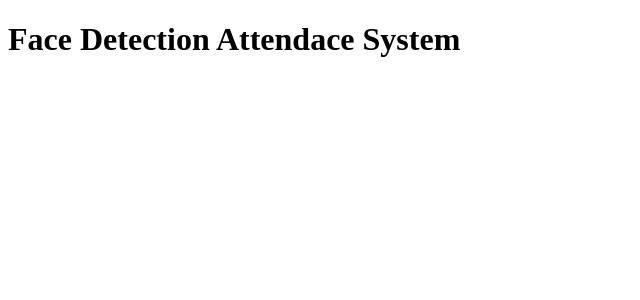
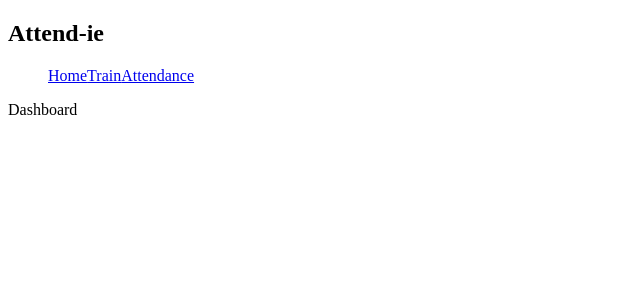
Before and after one commit to gdevakrishnan/face-detection, a React (Vite) app in the folder client/: page / in a window 1280 px wide. Shown: the top 300 px of the page, without its empty margins (0-640 px from the left). Built offline with nearby package versions, Linux system fonts and the light colour scheme.

Commit message:
CORS and Components setup

```diff
--- a/client/package.json
+++ b/client/package.json
@@ -10,8 +10,10 @@
     "preview": "vite preview"
   },
   "dependencies": {
+    "axios": "^1.6.8",
     "react": "^18.2.0",
-    "react-dom": "^18.2.0"
+    "react-dom": "^18.2.0",
+    "react-router-dom": "^6.23.0"
   },
   "devDependencies": {
     "@types/react": "^18.2.66",
--- a/client/src/App.jsx
+++ b/client/src/App.jsx
@@ -1,9 +1,34 @@
-import React, { Fragment } from 'react'
+import React, { Fragment, useEffect, useState } from 'react'
+import { getAttendaceData } from './services/serviceWorker';
+import Router from './router/Router';
 
 function App() {
+  const [attendance, setAttendance] = useState([]);
+  useEffect(() => {
+    getAttendaceData().then((response) => {
+      if (response.status) {
+        setAttendance(response.data);
+      }
+    });
+  }, [attendance, setAttendance]);
+
+  const Template = () => {
+    return (
+      attendance.map((aData) => {
+        return (
+          <tr key={aData._id}>
+            <td>{aData.name}</td>
+            <td>{aData.date}</td>
+            <td>{aData.time}</td>
+          </tr>
+        );
+      })
+    );
+  }
+
   return (
     <Fragment>
-      <h1>Face Detection Attendace System</h1>
+      <Router />
     </Fragment>
   )
 }
--- /dev/null
+++ b/client/src/components/Attendance.jsx
@@ -0,0 +1,9 @@
+import React from 'react'
+
+function Attendance() {
+  return (
+    <div>Attendance</div>
+  )
+}
+
+export default Attendance
--- /dev/null
+++ b/client/src/components/Dashboard.jsx
@@ -0,0 +1,9 @@
+import React from 'react'
+
+function Dashboard() {
+  return (
+    <div>Dashboard</div>
+  )
+}
+
+export default Dashboard
--- /dev/null
+++ b/client/src/components/Navbar.jsx
@@ -0,0 +1,19 @@
+import React, { Fragment } from 'react'
+import { Link } from 'react-router-dom'
+
+function Navbar() {
+  return (
+    <Fragment>
+        <nav>
+            <h1 className="logo">Attend-ie</h1>
+            <ul>
+              <Link to={'/'}>Home</Link>
+              <Link to={'/train'}>Train</Link>
+              <Link to={'/attendance'}>Attendance</Link>
+            </ul>
+        </nav>
+    </Fragment>
+  )
+}
+
+export default Navbar
--- /dev/null
+++ b/client/src/components/Train.jsx
@@ -0,0 +1,9 @@
+import React from 'react'
+
+function Train() {
+  return (
+    <div>Train</div>
+  )
+}
+
+export default Train
--- /dev/null
+++ b/client/src/context/appContext.js
@@ -0,0 +1,5 @@
+import { createContext } from "react";
+
+const appContext = createContext();
+
+export default appContext;
--- /dev/null
+++ b/client/src/router/Router.jsx
@@ -0,0 +1,24 @@
+import React, { Fragment } from 'react'
+import { BrowserRouter, Routes, Route, Outlet } from "react-router-dom";
+import Dashboard from '../components/Dashboard';
+import Navbar from '../components/Navbar';
+import Train from '../components/Train';
+import Attendance from '../components/Attendance';
+
+function Router() {
+  return (
+    <Fragment>
+        <BrowserRouter>
+            <Navbar />
+            <Routes>
+                <Route path='/' index element={<Dashboard />}/>
+                <Route path='/train' element={<Train />}/>
+                <Route path='/attendance' element={<Attendance />}/>
+            </Routes>
+            <Outlet />
+        </BrowserRouter>
+    </Fragment>
+  )
+}
+
+export default Router
--- /dev/null
+++ b/client/src/services/serviceWorker.js
@@ -0,0 +1,13 @@
+import axios from 'axios';
+const BASE_URL = "http://127.0.0.1:5000";
+
+export const getAttendaceData = async (req, res) => {
+    try {
+        const task = await axios.get(`${BASE_URL}/`);
+        const response = {"status": true, data: task.data};
+        return response;
+    }   catch (e) {
+        const response = {"status": false, data: e.message};
+        return response;
+    }
+}
```
Also changed, not shown: 2 other files (tests, documents, lock files or other folders).
